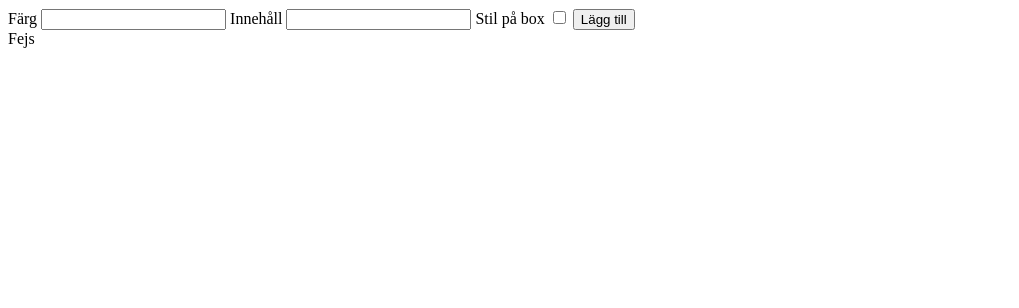
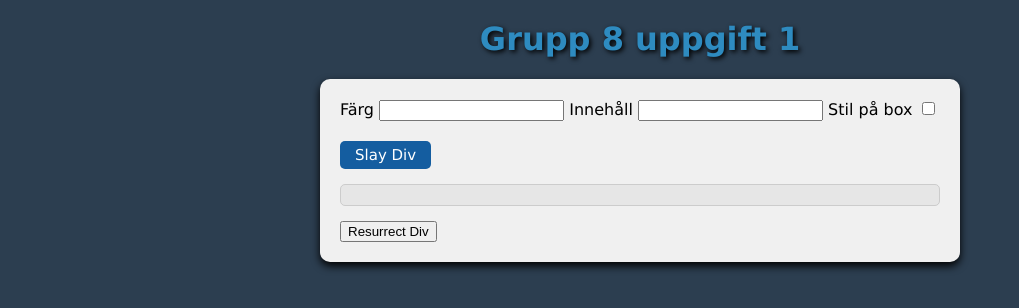
Before and after one commit to Objuret/gik339-grupp8-labb1, a plain HTML site: page index.html in a window 1280 px wide. Shown: the whole page, without its empty margins (0-1019 px from the left). Drawn offline with Linux system fonts and the light colour scheme.

Commit message:
sista resan

```diff
--- a/index.html
+++ b/index.html
@@ -13,22 +13,21 @@
       <label for="color">Färg</label>
       <input type="text" name="color" id="color" class="textfield">
 
-
       <label for="content">Innehåll</label>
       <input type="text" name="content" id="content" class="textfield">
 
       <label for="divStyle">Stil på box</label>
       <input type="checkbox" name="divStyle" id="divStyle" class="checkbox">
 
-      <button id="addButton">Lägg till</button>
+      <button id="divSlayerButton">Slay Div</button>
 
-      <div class="secretDiv">Fejs</div>
+      <div class="secretDiv"></div>
 
-      <script src="script.js"></script>
     </div>
   </main>
   <footer></footer>
 
 
+  <script src="script.js"></script>
 </body>
 </html>
--- a/script.js
+++ b/script.js
@@ -1,12 +1,69 @@
+/*Hämtar HTML-element som ska användas i koden*/
 const checkbox = document.getElementsByName("divStyle")[0];
+const textFields = document.querySelectorAll(".textfield");
+const slayButton = document.getElementById("divSlayerButton");
+const secretDiv = document.querySelector(".secretDiv");
+const secretDivClone = secretDiv.cloneNode(true);
+const inputBox = document.querySelector('.box');
+const heading = document.createElement('h1');
+const mainElement = document.querySelector('main');
 
-const textFields = document.querySelectorAll(".textfield");
+/* ***Styling*** */
 
-const button = document.getElementById("addButton");
+/*H1*/
+/*Rubrik för sidan*/
+function styleHeading() {
+heading.textContent = "Grupp 8 uppgift 1";
+mainElement.prepend(heading);
+heading.style.textAlign = 'center';
+heading.style.color = '#2e8bc0';
+heading.style.textShadow = '2px 2px 5px #000';
+heading.style.fontFamily = 'Verdana';
+heading.style.marginTop = '20px';
+heading.style.fontSize = '2em';
+}
 
-const secretDiv = document.querySelector(".secretDiv");
+/*Bakgrundsfärg på body*/
+function styleBody() {
+  document.body.style.backgroundColor = '#2c3e50';
+  document.body.style.margin = '0';
+  document.body.style.padding ='0';
+  document.body.style.fontFamily ='Verdana';
+}
+
+function styleButton() {
+  slayButton.style.fontFamily = 'Verdana';
+  slayButton.style.fontSize = '15px';
+  slayButton.style.backgroundColor = '#145da0';
+  slayButton.style.color = 'white';
+  slayButton.style.padding = '5px 15px';
+  slayButton.style.border = 'none';
+  slayButton.style.borderRadius = '5px';
+  slayButton.style.marginTop = '20px';
+}
+
+function styleInputBox() {
+  inputBox.style.backgroundColor = '#f0f0f0';
+  inputBox.style.padding = '20px';
+  inputBox.style.borderRadius = '10px';
+  inputBox.style.boxShadow = '0 4px 8px #000';
+  inputBox.style.maxWidth = '600px';
+  inputBox.style.margin = '20px auto';
+}
+
+function styleSecretDiv() {
+  secretDiv.style.width = 'display: flex';
+  secretDiv.style.height = 'auto';
+  secretDiv.style.margin = '15px auto';
+  secretDiv.style.padding = '10px';
+  secretDiv.style.border = '1px solid #ccc';
+  secretDiv.style.borderRadius = '5px';
+  secretDiv.style.backgroundColor = '#e6e6e6';
+  secretDiv.style.boxSizing = 'border-box';
+}
 
 
+/*Uppgiften*/
 function inputListener (e) {
   const name = e.target.name;
   const value = e.target.value;
@@ -30,7 +87,46 @@ checkbox.addEventListener('change', () => {
     // console.log(colorField);
   });
 
-function func(callback) {
-  callback();
+  slayButton.addEventListener('click', () => {
+    secretDiv.remove();
+    // return secretDivParent, secretDivNextSibling;
+  });
+
+
+  const resButton = createResButton();
+  const secretDivParent = secretDiv.parentNode;
+  const secretDivNextSibling = secretDivClone.nextSibling;
+
+  function createResButton() {
+    const resButton = document.createElement('button');
+    resButton.textContent = 'Resurrect Div';
+    resButton.className = 'resButton'
+    const parentElement = document.getElementsByClassName('box')[0];
+    parentElement.appendChild(resButton);
+    return resButton;
   }
-func(() => {console.log("hej"});
+
+
+  function createDiv() {
+
+    if (!secretDiv){
+      const resurrectedDiv = secretDivClone.cloneNode(true);
+      // secretDivParent.appendChild(resurrectedDiv);
+      resurrectedDiv.className = 'secretDiv';
+      secretDivParent.insertBefore(resurrectedDiv, secretDivNextSibling);
+    }
+  }
+
+
+
+
+  resButton.addEventListener('click', createDiv);
+
+  /* slut på uppgiften*/
+
+  styleBody();
+  styleInputBox();
+  styleButton();
+  styleSecretDiv();
+  styleHeading();
+  // styleSlayButton();
```
Also changed, not shown: 1 other file. Lines whose indentation alone changed are shown as unchanged.
